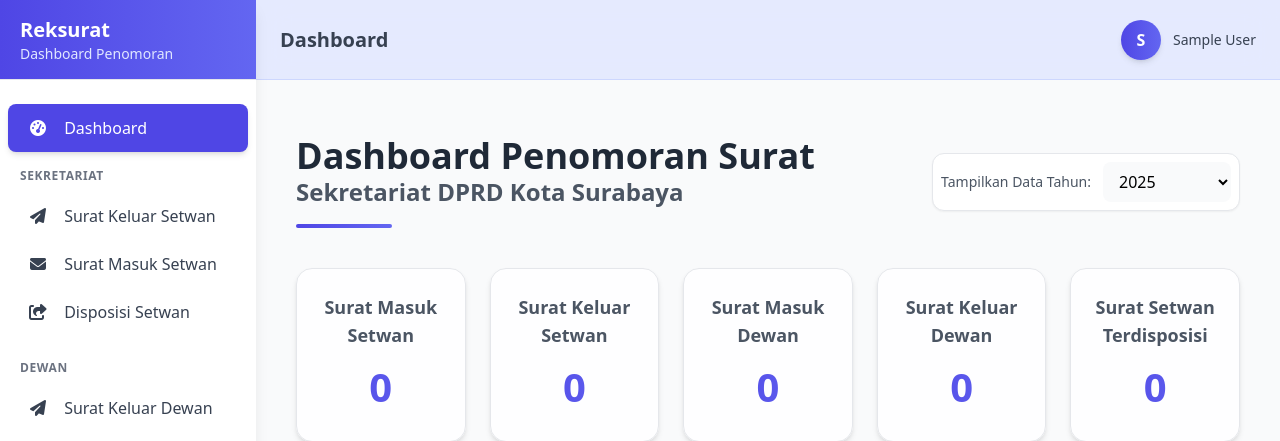
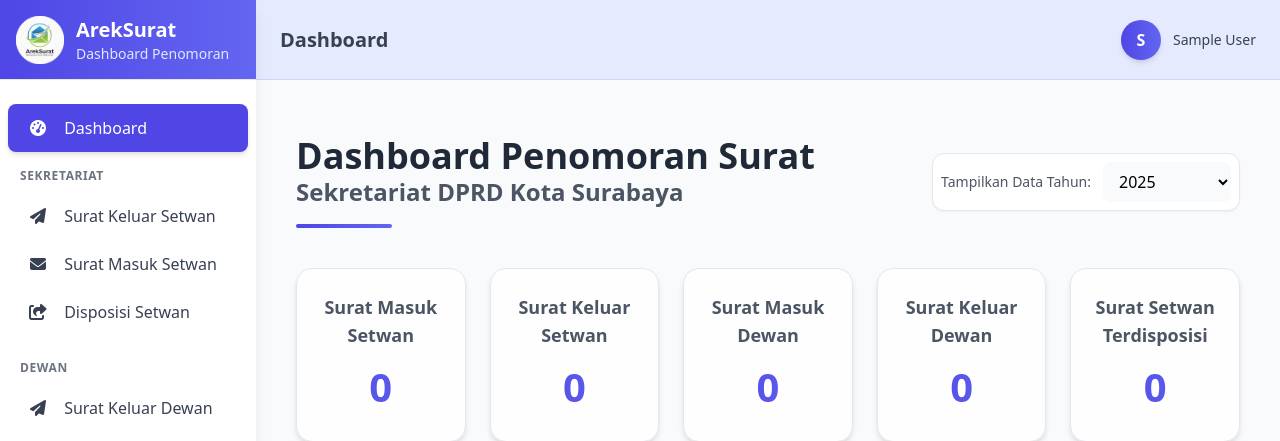
Before and after one commit to AndreasD8817/reksurat, a PHP site: page /dashboard in a window 1280 px wide. Shown: the top 441 px of the page. Run offline with PHP 8.4, Linux system fonts and the light colour scheme; the visitor is signed in with stand-in values (Sample User, id 1); data that the repository does not hold is empty; some libraries are stand-ins or nearby versions.

Commit message:
V.1.7 Penambahan gambar logo login dan navbar

```diff
--- a/pages/login.php
+++ b/pages/login.php
@@ -56,8 +56,7 @@ if ($_SERVER['REQUEST_METHOD'] === 'POST') {
     <div class="relative w-full max-w-md">
         <div class="bg-white rounded-2xl shadow-2xl p-8 backdrop-blur-sm bg-opacity-95">
             <div class="text-center mb-8">
-                <i class="fas fa-envelope-open-text text-indigo-600 text-5xl mx-auto mb-4"></i>
-                <h1 class="text-3xl font-bold text-gray-800">Reksurat</h1>
+                <img src="assets/img/ArekSurat icon.png" alt="Logo" class="mx-auto mb-4" style="width: 250px; height: auto;">
                 <p class="text-gray-500 mt-2">Masuk untuk mengakses dashboard</p>
             </div>
 
@@ -68,7 +67,6 @@ if ($_SERVER['REQUEST_METHOD'] === 'POST') {
             <?php endif; ?>
 
             <form class="space-y-6" method="POST" action="/login">
-                <!-- Tambahkan CSRF Token -->
                 <input type="hidden" name="csrf_token" value="<?php echo $csrf_token; ?>">
                 <div>
                     <label for="username" class="block text-sm font-medium text-gray-700 mb-1">Username</label>
--- a/templates/header.php
+++ b/templates/header.php
@@ -91,9 +91,12 @@ $inisial_user = strtoupper(substr($nama_user, 0, 1));
     <div class="overlay" id="overlay"></div>
 
     <aside class="sidebar bg-white w-64 shadow-lg z-20 h-screen fixed transition-transform duration-300 ease-in-out" id="sidebar">
-        <div class="px-5 h-20 flex flex-col justify-center border-b border-gray-200 bg-gradient-to-r from-primary to-secondary">
-            <h1 class="text-xl font-bold text-white">Reksurat</h1>
-            <p class="text-sm text-indigo-100">Dashboard Penomoran</p>
+        <div class="px-4 h-20 flex items-center gap-3 border-b border-gray-200 bg-gradient-to-r from-primary to-secondary">
+            <img src="/assets/img/ArekSurat icon.png" alt="Logo ArekSurat" class="h-12 w-12">
+            <div>
+                <h1 class="text-xl font-bold text-white">ArekSurat</h1>
+                <p class="text-sm text-indigo-100">Dashboard Penomoran</p>
+            </div>
         </div>
         <nav class="mt-6">
 
```
